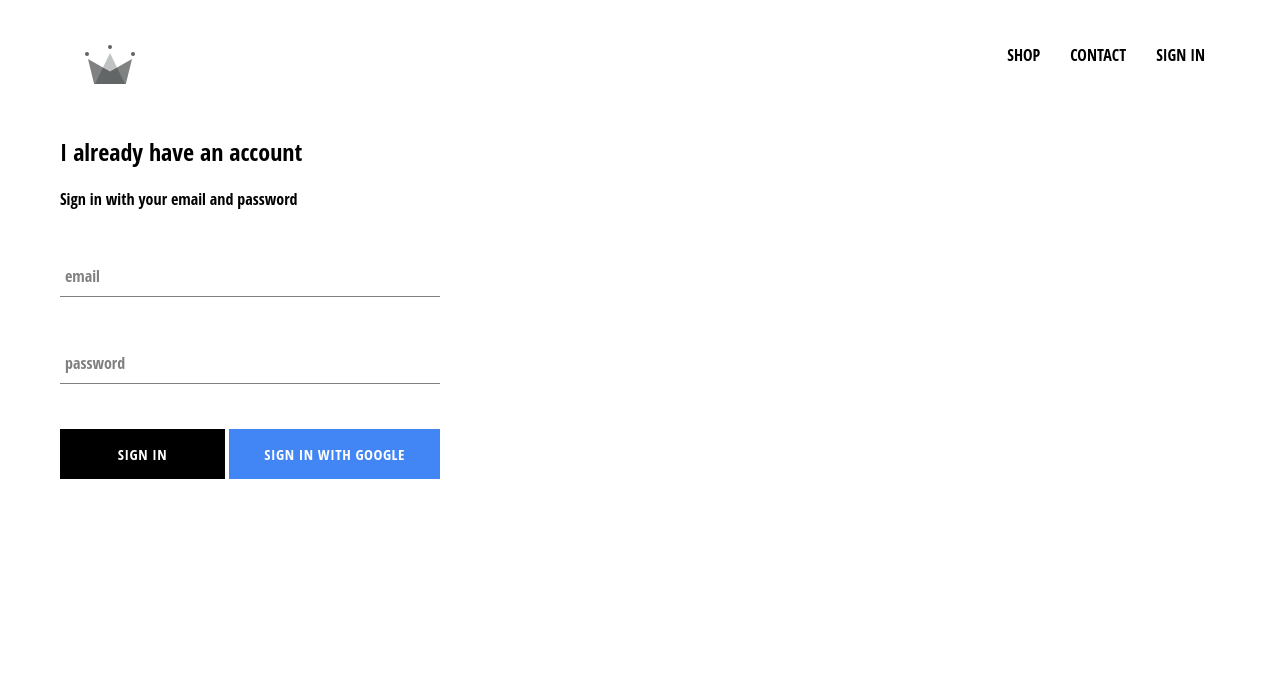
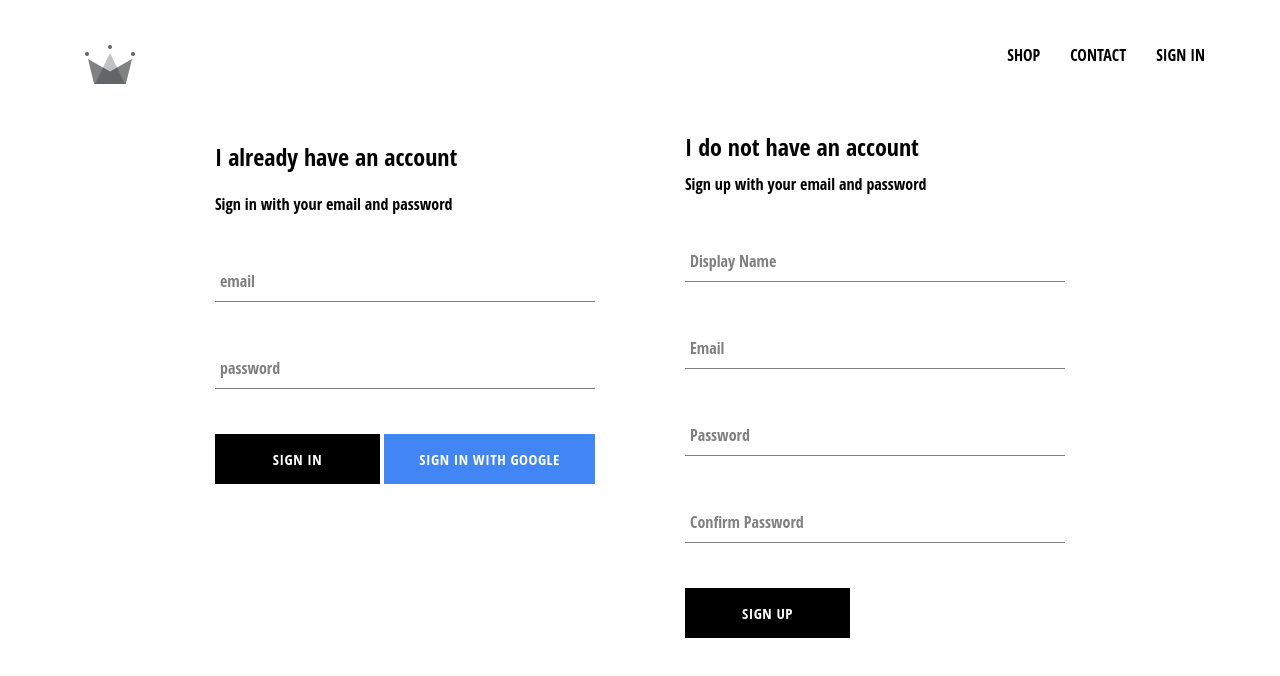
Before and after one commit to tkcyau/crwn-clothing, a React (Create React App) app: page /signin in a window 1280 px wide. Shown: the top 676 px of the page. Built offline with nearby package versions, Linux system fonts and the light colour scheme; no server answers; the HTML template or start-up script is replaced by a standard one.

Commit message:
added ability to store and authenticate users

```diff
--- a/src/App.js
+++ b/src/App.js
@@ -5,7 +5,7 @@
 import ShopPage from "./pages/shop/shop.component";
 import Header from "./components/header/header.component";
 import SignInAndSignUpPage from "./pages/sign-in-and-sign-out/sign-in-and-sign-out.component";
-import { auth } from "./firebase/firebase.utils";
+import { auth, createUserProfileDocument } from "./firebase/firebase.utils";
 
 class App extends React.Component {
   constructor() {
@@ -19,9 +19,23 @@
   unsubscribeFromAuth = null;
 
   componentDidMount() {
-    this.unsubscribeFromAuth = auth.onAuthStateChanged(user => {
-      this.setState({ currentUser: user });
-      console.log(user);
+    this.unsubscribeFromAuth = auth.onAuthStateChanged(async userAuth => {
+      if (userAuth) {
+        const userRef = await createUserProfileDocument(userAuth);
+
+        userRef.onSnapshot(snapShot => {
+          this.setState({
+            currentUser: {
+              id: snapShot.id,
+              ...snapShot.data()
+            }
+          });
+
+          console.log(this.state);
+        });
+      }
+
+      this.setState({ currentUser: userAuth });
     });
   }
 
--- /dev/null
+++ b/src/components/sign-up/sign-up.component.jsx
@@ -0,0 +1,100 @@
+import React from "react";
+import FormInput from "../form-input/form-input.component";
+import CustomButton from "../custom-button/custom-button.component";
+import { auth, createUserProfileDocument } from "../../firebase/firebase.utils";
+
+import "./sign-up.styles.scss";
+
+class SignUp extends React.Component {
+  constructor() {
+    super();
+
+    this.state = {
+      displayName: "",
+      email: "",
+      password: "",
+      confirmPassword: ""
+    };
+  }
+
+  handleSubmit = async event => {
+    event.preventDefault();
+
+    const { displayName, email, password, confirmPassword } = this.state;
+
+    if (password !== confirmPassword) {
+      alert("passwords don't match");
+      return;
+    }
+
+    try {
+      const { user } = await auth.createUserWithEmailAndPassword(
+        email,
+        password
+      );
+
+      await createUserProfileDocument(user, { displayName });
+
+      this.setState({
+        displayName: "",
+        email: "",
+        password: "",
+        confirmPassword: ""
+      });
+    } catch (error) {
+      console.error(error);
+    }
+  };
+
+  handleChange = event => {
+    const { name, value } = event.target;
+    this.setState({ [name]: value });
+  };
+
+  render() {
+    const { displayName, email, password, confirmPassword } = this.state;
+    return (
+      <div className="sign-up">
+        <h2 className="title">I do not have an account</h2>
+        <span>Sign up with your email and password</span>
+        <form className="sign-up-form" onSubmit={this.handleSubmit}>
+          <FormInput
+            type="text"
+            name="displayName"
+            value={displayName}
+            onChange={this.handleChange}
+            label="Display Name"
+            required
+          />
+          <FormInput
+            type="email"
+            name="email"
+            value={email}
+            onChange={this.handleChange}
+            label="Email"
+            required
+          />
+          <FormInput
+            type="password"
+            name="password"
+            value={password}
+            onChange={this.handleChange}
+            label="Password"
+            required
+          />
+          <FormInput
+            type="password"
+            name="confirmPassword"
+            value={confirmPassword}
+            onChange={this.handleChange}
+            label="Confirm Password"
+            required
+          />
+          <CustomButton type="submit">SIGN UP</CustomButton>
+        </form>
+      </div>
+    );
+  }
+}
+
+export default SignUp;
--- /dev/null
+++ b/src/components/sign-up/sign-up.styles.scss
@@ -0,0 +1,9 @@
+.sign-up {
+  display: flex;
+  flex-direction: column;
+  width: 380px;
+
+  .title {
+    margin: 10px 0;
+  }
+}
--- a/src/firebase/firebase.utils.js
+++ b/src/firebase/firebase.utils.js
@@ -15,6 +15,31 @@
 
 firebase.initializeApp(config);
 
+export const createUserProfileDocument = async (userAuth, additionalData) => {
+  if (!userAuth) return;
+
+  const userRef = firestore.doc(`users/${userAuth.uid}`);
+
+  const snapShot = await userRef.get();
+
+  if (!snapShot.exists) {
+    const { displayName, email } = userAuth;
+    const createdAt = new Date();
+    try {
+      await userRef.set({
+        displayName,
+        email,
+        createdAt,
+        ...additionalData
+      });
+    } catch (error) {
+      console.log("error creating user", error.message);
+    }
+  }
+
+  return userRef;
+};
+
 export const auth = firebase.auth();
 export const firestore = firebase.firestore();
 
--- a/src/pages/sign-in-and-sign-out/sign-in-and-sign-out.component.jsx
+++ b/src/pages/sign-in-and-sign-out/sign-in-and-sign-out.component.jsx
@@ -1,9 +1,12 @@
 import React from "react";
 import "./sign-in-and-sign-out.styles.scss";
 import SignIn from "../../components/sign-in/sign-in.component";
+import SignUp from "../../components/sign-up/sign-up.component";
+
 const SignInAndSignUpPage = () => (
   <div className="sign-in-and-sign-up">
     <SignIn />
+    <SignUp />
   </div>
 );
 
--- a/src/pages/sign-in-and-sign-out/sign-in-and-sign-out.styles.scss
+++ b/src/pages/sign-in-and-sign-out/sign-in-and-sign-out.styles.scss
@@ -0,0 +1,6 @@
+.sign-in-and-sign-up {
+  width: 850px;
+  display: flex;
+  justify-content: space-between;
+  margin: 30px auto;
+}
```
